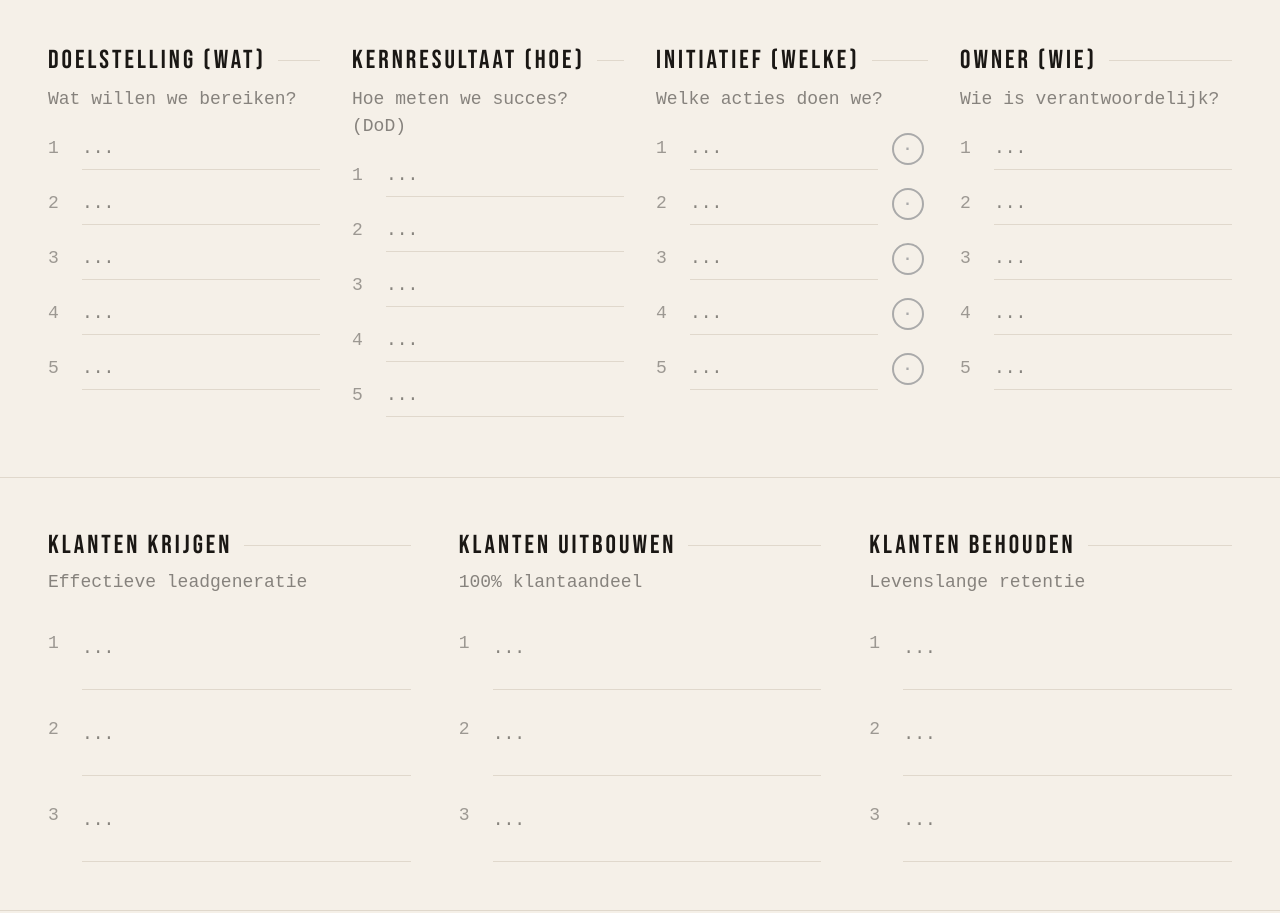
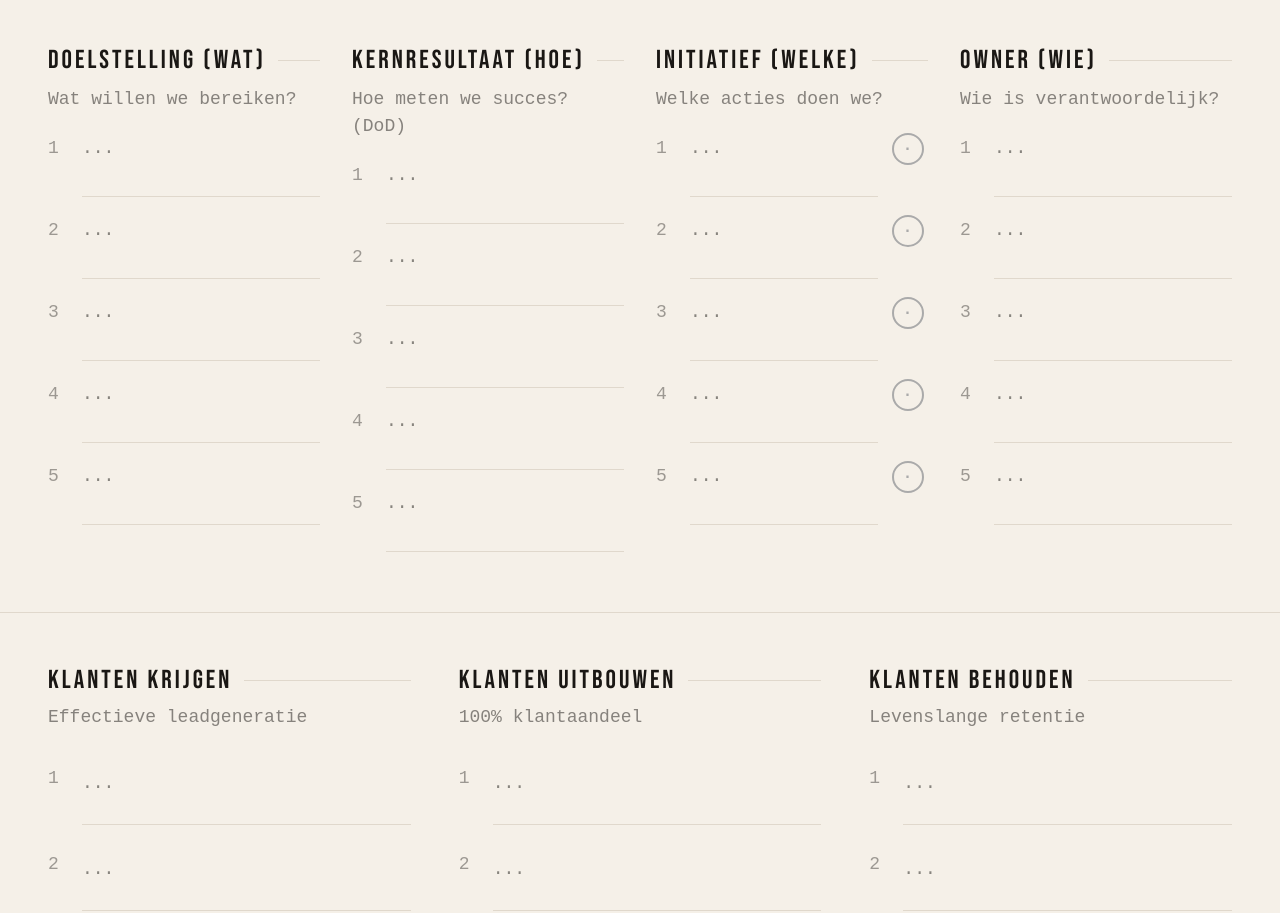
Before and after one commit to arnoceo-ops/arno-blog, a Next.js app: page /canvas/uitvoering in a window 1280 px wide. Shown: the part 1280-2193 px from the top of the page. Built offline with nearby package versions, Linux system fonts and the light colour scheme; no server answers.

Commit message:
okr en klanten velden minheight 70px

```diff
--- a/app/canvas/uitvoering/page.tsx
+++ b/app/canvas/uitvoering/page.tsx
@@ -200,7 +200,7 @@ function OkrCol({ title, sub, prefix, answers, arnobotFeedback, arnobotLoading,
           <div key={id} style={{ marginBottom: '12px' }}>
             <div style={{ display: 'grid', gridTemplateColumns: `24px 1fr${showStatus ? ' 40px' : ''}`, gap: '10px', alignItems: 'flex-start' }}>
               <span style={{ ...MONO18, opacity: 0.4, paddingTop: '8px' }}>{i}</span>
-              <AutoTextarea style={{ backgroundColor: 'transparent', border: 'none', borderBottom: '1px solid #e0d8cc', color: '#1a1714', fontSize: '18px', padding: '8px 0', outline: 'none', fontFamily: 'var(--font-space-mono, monospace)', width: '100%', boxSizing: 'border-box' as const }}
+              <AutoTextarea style={{ backgroundColor: 'transparent', border: 'none', borderBottom: '1px solid #e0d8cc', color: '#1a1714', fontSize: '18px', padding: '8px 0', outline: 'none', fontFamily: 'var(--font-space-mono, monospace)', width: '100%', boxSizing: 'border-box' as const, minHeight: '70px' }}
                 value={value} onChange={v => handleChange(id, v)} onBlur={() => handleBlur(id)} rows={1} />
               {showStatus && (
                 <div style={{ paddingTop: '6px' }}>
```
